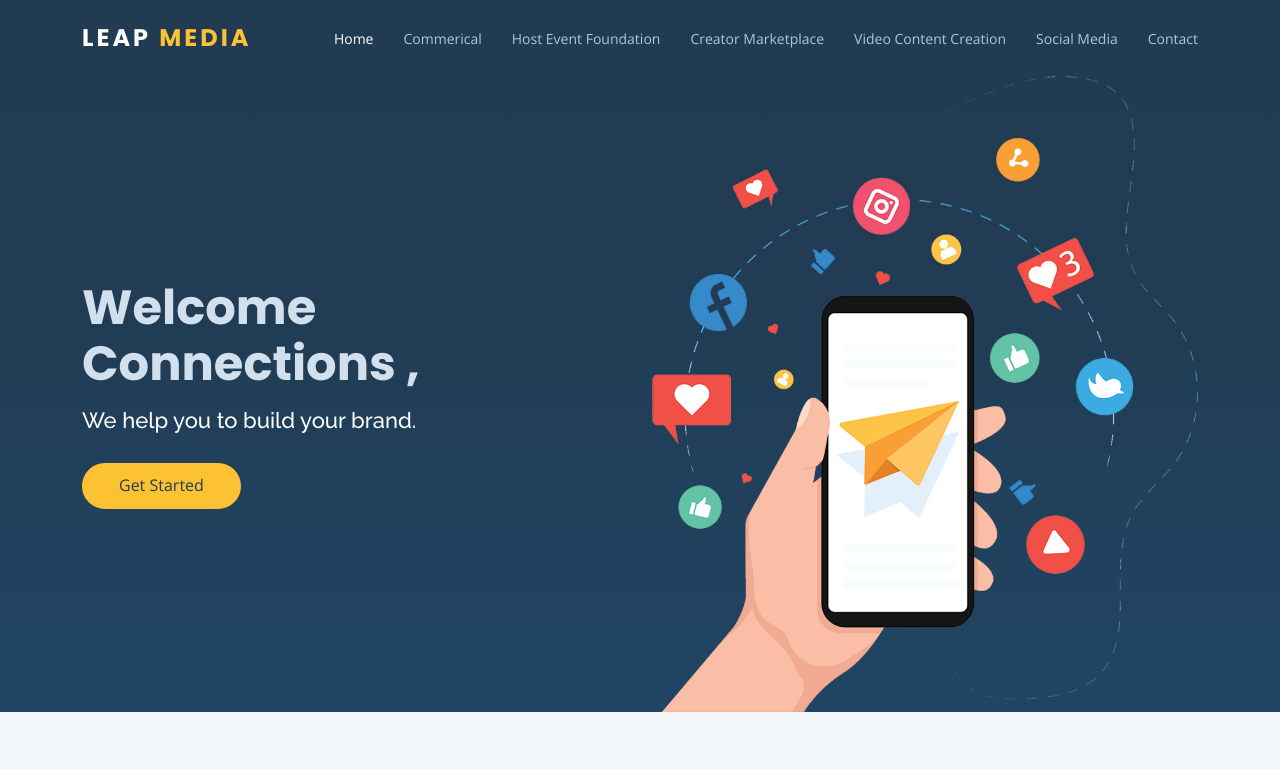
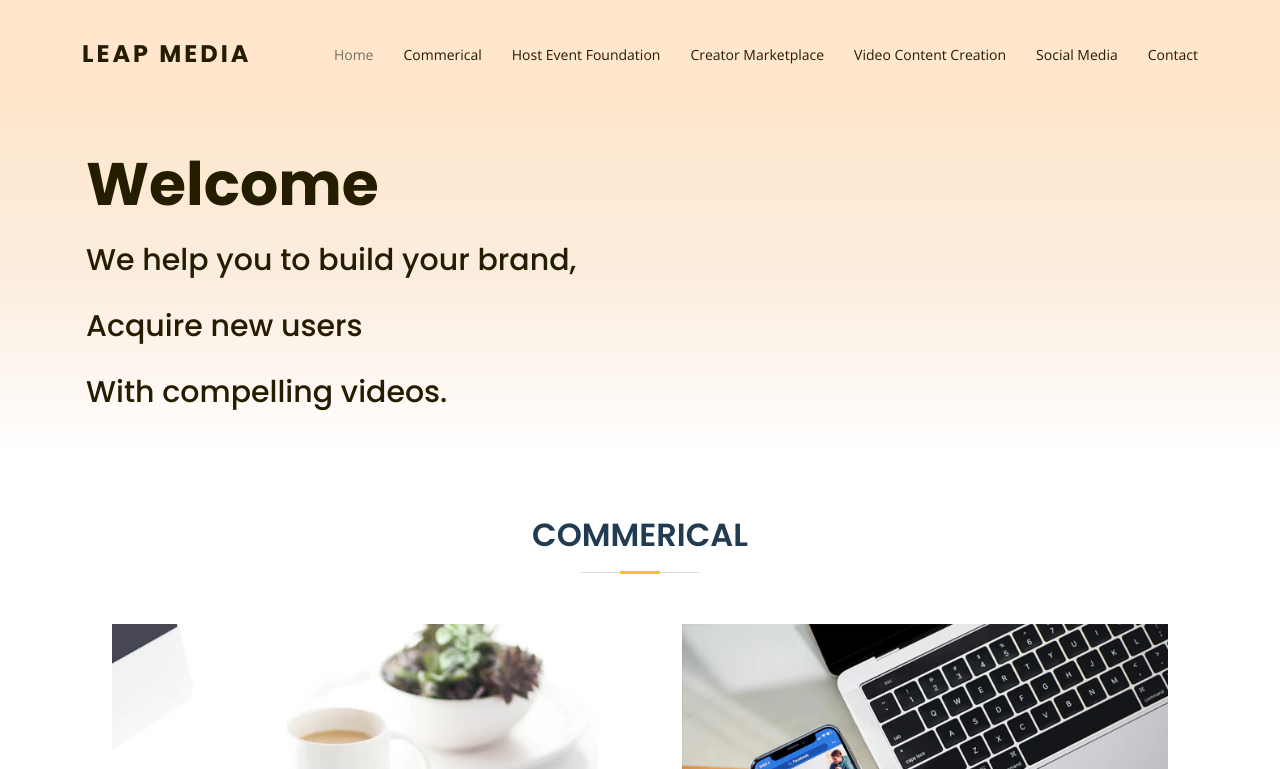
Before and after one commit to shrirajpawar4/lamp_media, a plain HTML site: page index.html in a window 1280 px wide. Shown: the top 769 px of the page. Drawn offline with nearby package versions, Linux system fonts and the light colour scheme.

Commit message:
lots of changes

```diff
--- a/assets/css/style.css
+++ b/assets/css/style.css
@@ -8,6 +8,7 @@ body {
 a {
   color: #fdc134;
   text-decoration: none;
+  font-weight: bold;
 }
 
 a:hover {
@@ -72,7 +73,7 @@ h6 {
   z-index: 997;
   transition: all 0.5s;
   padding: 16px 0;
-  background: #213b52;
+  background: #ffe6cc;
 }
 
 #header .logo h1 {
@@ -88,13 +89,13 @@ h6 {
 
 #header .logo h1 a,
 #header .logo h1 a:hover {
-  color: #fff;
+  color: #251d00;
   text-decoration: none;
 }
 
 #header .logo h1 a span,
 #header .logo h1 a:hover span {
-  color: #fdc134;
+  color: #251d00;
 }
 
 #header .logo img {
@@ -132,7 +133,7 @@ h6 {
   justify-content: space-between;
   padding: 10px 0 10px 30px;
   font-size: 14px;
-  color: #adc7de;
+  color: #251d00;
   white-space: nowrap;
   transition: 0.3s;
 }
@@ -148,7 +149,7 @@ h6 {
 .navbar .active,
 .navbar .active:focus,
 .navbar li:hover>a {
-  color: #fff;
+  color: #767162;
 }
 
 .navbar .getstarted,
@@ -354,23 +355,26 @@ h6 {
 #hero {
   width: 100%;
   padding: 0 0 0 0;
-  background: #213b52;
-  background: linear-gradient(180deg, #213b52 0%, rgb(33, 60, 84) 35%, rgb(32, 69, 100) 100%);
+  background: #522130;
+  background: linear-gradient(#ffe6cc, #fbedde, #fff);
 }
 
 #hero h1 {
-  margin: 0 0 15px 0;
-  font-size: 48px;
+  margin: 0 30px 15px 0;
+  font-size: 60px;
   font-weight: 700;
   line-height: 56px;
-  color: #d2e0ed;
+  color: #251d00;
   font-family: "Poppins", sans-serif;
+
 }
 
 #hero h2 {
-  color: #fff;
+  color: #251d00;
+  margin-top: 30px;
   margin-bottom: 30px;
-  font-size: 22px;
+  font-size: 30px;
+  font-family: "Poppins", sans-serif;
 }
 
 #hero .btn-get-started {
@@ -436,7 +440,7 @@ section {
 }
 
 .section-bg {
-  background: linear-gradient(180deg, #f2f6fa 0%, #fff 100%);
+  background: #fff;
 }
 
 .section-title {
@@ -1279,7 +1283,7 @@ section {
   right: 0;
   top: 0;
   bottom: 0;
-  background: rgba(26, 46, 64, 0.85);
+  background: linear-gradient(#fff, #fbedde, #ffe6cc);
   z-index: 1;
 }
 
@@ -1384,12 +1388,14 @@ section {
 #footer .copyright {
   text-align: center;
   float: left;
+  color: #251d00;
 }
 
 #footer .credits {
   float: right;
   text-align: center;
   font-size: 13px;
+  color: #251d00;
 }
 
 @media (max-width: 768px) {
--- a/index.html
+++ b/index.html
@@ -15,14 +15,15 @@
   <link href="assets/vendor/boxicons/css/boxicons.min.css" rel="stylesheet">
   <link href="assets/vendor/glightbox/css/glightbox.min.css" rel="stylesheet">
   <link href="assets/vendor/swiper/swiper-bundle.min.css" rel="stylesheet">
+  <link href="https://cdnjs.cloudflare.com/ajax/libs/animate.css/4.1.1/animate.min.css">
+
 
   <link href="assets/css/style.css" rel="stylesheet">
 </head>
 
 <body>
-
   <header id="header">
-    <div class="container d-flex align-items-center justify-content-between">
+    <div class="container d-flex align-items-center justify-content-between mt-3 cursor">
 
       <div class="logo">
         <h1><a href="index.html">Leap<span> media</span></a></h1>
@@ -45,15 +46,16 @@
   </header>
 
   <section id="hero">
-    <div class="container">
-      <div class="row d-flex align-items-center">
-      <div class=" col-lg-6 py-5 py-lg-0 order-2 order-lg-1" data-aos="fade-right">
-        <h1>Welcome Connections ,</h1>
-        <h2>We help you to build your <span>brand</span>.</h2>
-        <a href="#about" class="btn-get-started scrollto">Get Started</a>
+    <div class="container w-auto p-3">
+      <div class="row d-flex align-items-stretch">
+      <div class="col-lg-6 py-5 py-lg-0 order-2 order-lg-1 mt-5" data-aos="fade-right">
+        <h1>Welcome</h1>
+        <h2>We help you to build your <span>brand</span>,</h2>
+        <h2>Acquire new <span>users</span></h2>
+        <h2>With compelling <span>videos</span>.</h2>
       </div>
       <div class="col-lg-6 order-1 order-lg-2 hero-img" data-aos="fade-left">
-        <img src="assets/img/hero-img.png" class="img-fluid" alt="">
+        <!-- <img src="assets/img/hero-img.png" class="img-fluid" alt=""> -->
       </div>
     </div>
     </div>
```
